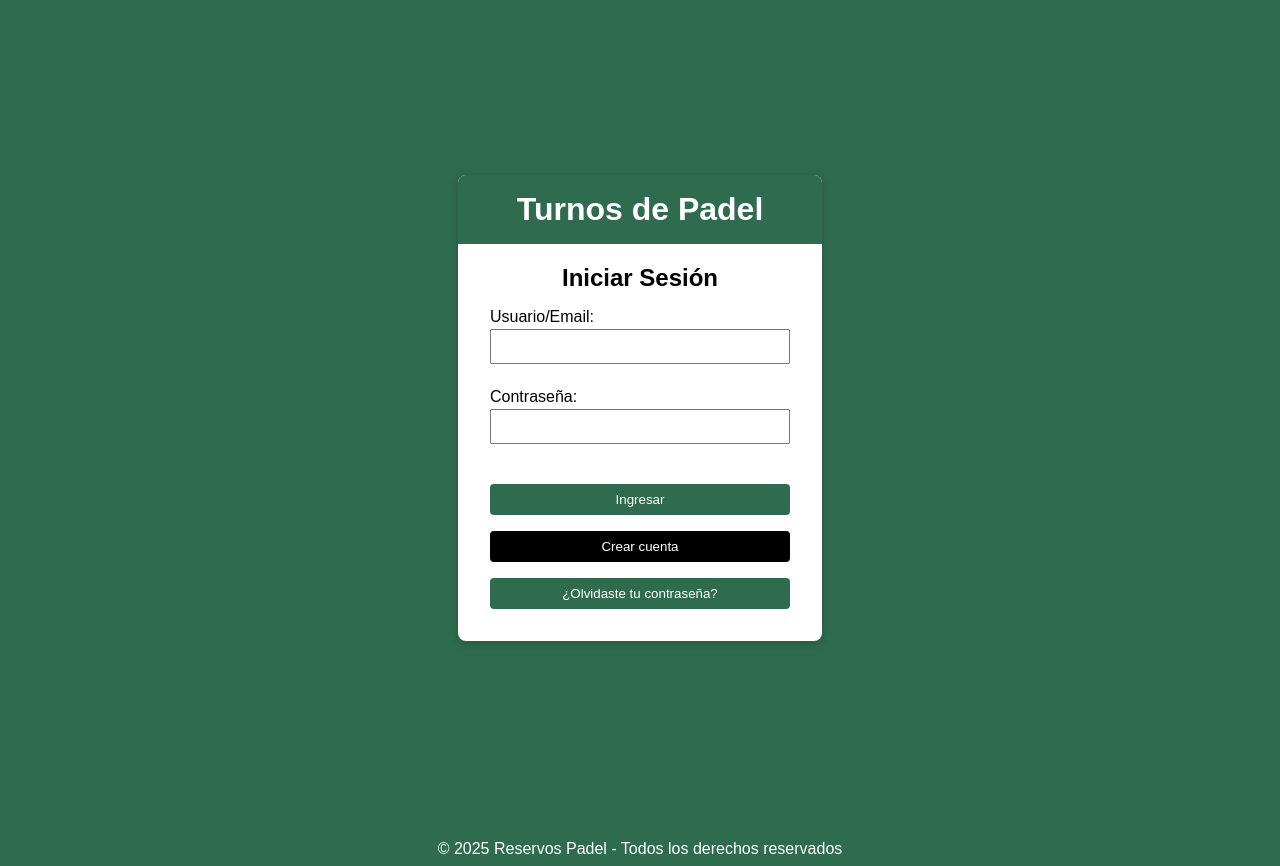
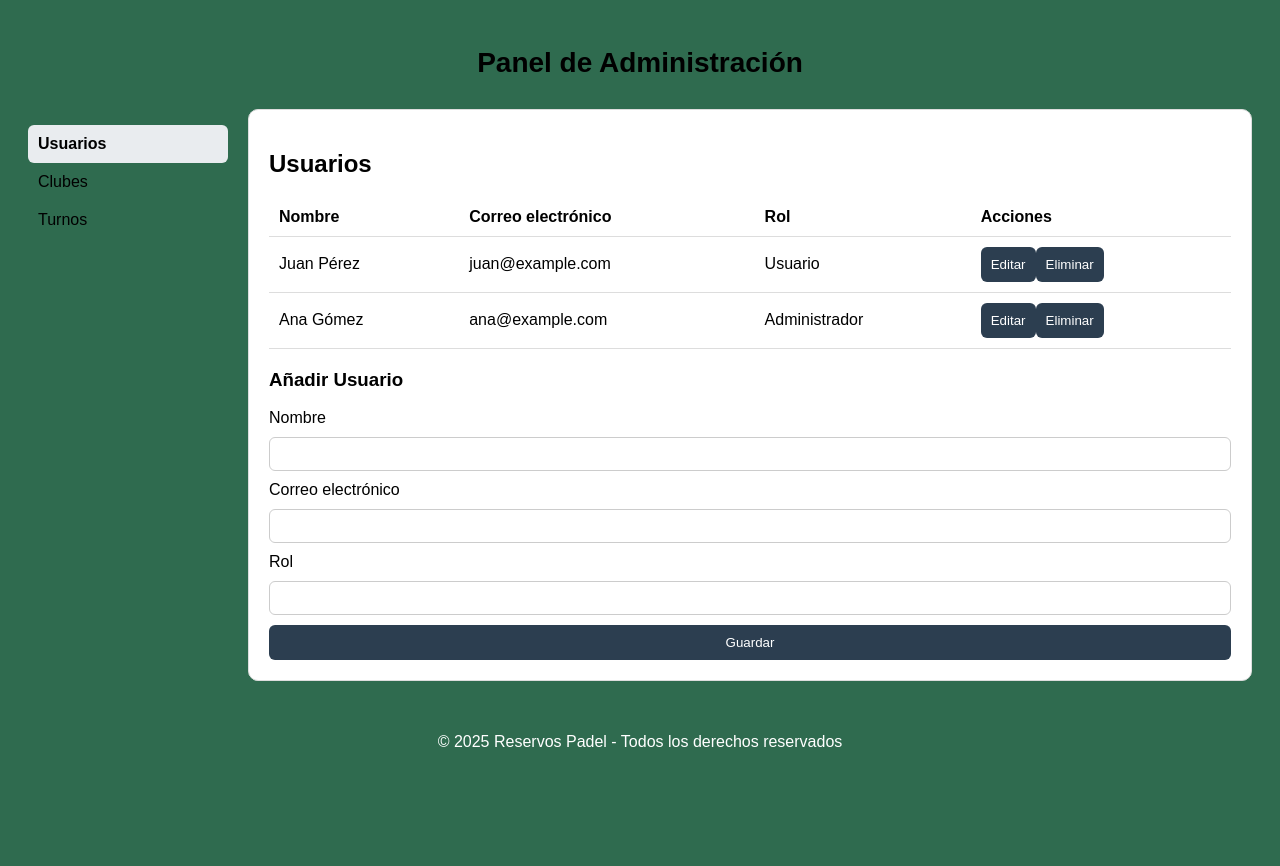
Before and after one commit to crimanvel/lucas_padel, an Angular app: page /admin in a window 1280 px wide. Before the commit this address led to /login. After the commit the page ends 800 px from the top, so only its background shows below. Built offline with nearby package versions, Linux system fonts and the light colour scheme; sample sign-in values are in the browser's storage.

Commit message:
agregando componente admin, cambios en la rutas y en el login.ts

```diff
--- /dev/null
+++ b/src/app/admin/admin.css
@@ -0,0 +1,82 @@
+.admin-container {
+  font-family: Arial, sans-serif;
+  padding: 20px;
+}
+
+header h1 {
+  font-size: 28px;
+  text-align: center;
+  margin-bottom: 30px;
+}
+
+.admin-content {
+  display: flex;
+}
+
+.sidebar {
+  width: 200px;
+  padding-right: 20px;
+}
+
+.sidebar ul {
+  list-style: none;
+  padding: 0;
+}
+
+.sidebar li {
+  padding: 10px;
+  border-radius: 6px;
+  cursor: pointer;
+}
+
+.sidebar .active {
+  background-color: #e9ecef;
+  font-weight: bold;
+}
+
+.main-panel {
+  flex-grow: 1;
+  background: #fff;
+  padding: 20px;
+  border-radius: 10px;
+  border: 1px solid #ddd;
+}
+
+table {
+  width: 100%;
+  border-collapse: collapse;
+  margin-bottom: 20px;
+}
+
+table th, table td {
+  text-align: left;
+  padding: 10px;
+  border-bottom: 1px solid #ddd;
+}
+
+form {
+  display: flex;
+  flex-direction: column;
+  gap: 10px;
+}
+
+input {
+  padding: 8px;
+  border: 1px solid #ccc;
+  border-radius: 6px;
+  font-size: 14px;
+}
+
+button {
+  background-color: #2c3e50;
+  color: white;
+  border: none;
+  padding: 10px;
+  border-radius: 6px;
+  cursor: pointer;
+  transition: background-color 0.3s;
+}
+
+button:hover {
+  background-color: #1a252f;
+}
--- /dev/null
+++ b/src/app/admin/admin.html
@@ -0,0 +1,54 @@
+<main class="admin-container">
+  <header>
+    <h1>Panel de Administración</h1>
+  </header>
+
+  <section class="admin-content">
+    <nav class="sidebar">
+      <ul>
+        <li class="active">Usuarios</li>
+        <li>Clubes</li>
+        <li>Turnos</li>
+      </ul>
+    </nav>
+
+    <section class="main-panel">
+      <h2>Usuarios</h2>
+      <table>
+        <thead>
+          <tr>
+            <th>Nombre</th>
+            <th>Correo electrónico</th>
+            <th>Rol</th>
+            <th>Acciones</th>
+          </tr>
+        </thead>
+        <tbody>
+          <tr *ngFor="let usuario of usuarios; let i = index">
+            <td>{{ usuario.nombre }}</td>
+            <td>{{ usuario.email }}</td>
+            <td>{{ usuario.rol }}</td>
+            <td>
+              <button (click)="editar(usuario, i)">Editar</button>
+              <button (click)="eliminar(usuario)">Eliminar</button>
+            </td>
+          </tr>
+        </tbody>
+      </table>
+
+      <h3>Añadir Usuario</h3>
+      <form [formGroup]="usuarioForm" (ngSubmit)="guardar()">
+        <label for="nombre">Nombre</label>
+        <input id="nombre" formControlName="nombre" />
+
+        <label for="email">Correo electrónico</label>
+        <input id="email" formControlName="email" />
+
+        <label for="rol">Rol</label>
+        <input id="rol" formControlName="rol" />
+
+        <button type="submit" [disabled]="usuarioForm.invalid">Guardar</button>
+      </form>
+    </section>
+  </section>
+</main>
--- /dev/null
+++ b/src/app/admin/admin.ts
@@ -0,0 +1,58 @@
+import { Component } from '@angular/core';
+import { CommonModule } from '@angular/common';
+import { Router } from '@angular/router';
+import { FormBuilder, FormGroup, Validators } from '@angular/forms';
+import { ReactiveFormsModule } from '@angular/forms';
+
+@Component({
+  selector: 'app-admin',
+  standalone: true,
+  imports: [CommonModule, ReactiveFormsModule],
+  templateUrl: './admin.html',
+  styleUrls: ['./admin.css'],
+})
+export class Admin {
+  usuarioEditandoIndex: number | null = null;
+
+  usuarioForm: FormGroup;
+  usuarios: any[] = [
+    { nombre: 'Juan Pérez', email: 'juan@example.com', rol: 'Usuario' },
+    { nombre: 'Ana Gómez', email: 'ana@example.com', rol: 'Administrador' },
+  ];
+
+  constructor(private fb: FormBuilder) {
+    this.usuarioForm = this.fb.group({
+      nombre: ['', Validators.required],
+      email: ['', [Validators.required, Validators.email]],
+      rol: ['', Validators.required],
+    });
+  }
+
+  guardar() {
+    if (this.usuarioForm.valid) {
+      const nuevoUsuario = this.usuarioForm.value;
+
+      if (this.usuarioEditandoIndex !== null) {
+        this.usuarios[this.usuarioEditandoIndex] = nuevoUsuario;
+        this.usuarioEditandoIndex = null;
+      } else {
+        this.usuarios.push(nuevoUsuario);
+      }
+
+      this.usuarioForm.reset();
+    }
+  }
+
+  editar(usuario: any, index: number) {
+    this.usuarioForm.setValue({
+      nombre: usuario.nombre,
+      email: usuario.email,
+      rol: usuario.rol,
+    });
+    this.usuarioEditandoIndex = index;
+  }
+
+  eliminar(usuario: any) {
+    this.usuarios = this.usuarios.filter((u) => u !== usuario);
+  }
+}
--- a/src/app/app.routes.ts
+++ b/src/app/app.routes.ts
@@ -3,6 +3,7 @@ import { LoginComponent } from './login/login';
 import { RegistroComponent } from './registro/registro';
 import { RecuperarcontraComponent } from './recuperarcontra/recuperarcontra';
 import { HomeComponent } from './home/home';
+import { Admin } from './admin/admin';
 import { AuthGuard } from './auth.guard';
 
 export const routes: Routes = [
@@ -11,5 +12,6 @@ export const routes: Routes = [
   { path: 'registro', component: RegistroComponent },
   { path: 'recuperar', component: RecuperarcontraComponent },
   { path: 'home', component: HomeComponent, canActivate: [AuthGuard] },
+  { path: 'admin', component: Admin, canActivate: [AuthGuard] },
   { path: '**', redirectTo: 'login' },
 ];
--- a/src/app/login/login.ts
+++ b/src/app/login/login.ts
@@ -36,6 +36,11 @@ export class LoginComponent {
         localStorage.setItem('isLoggedIn', 'true');
         alert('¡Bienvenido!');
         this.router.navigate(['/home']);
+      } else if (username === 'admin' && password === '1234') {
+        this.invalidCredentials = false;
+        localStorage.setItem('isLoggedIn', 'true');
+        alert('¡Bienvenido Administrador!');
+        this.router.navigate(['/admin']);
       } else {
         this.invalidCredentials = true;
         localStorage.removeItem('isLoggedIn');
```
Also changed, not shown: 1 other file (tests, documents, lock files or other folders).
